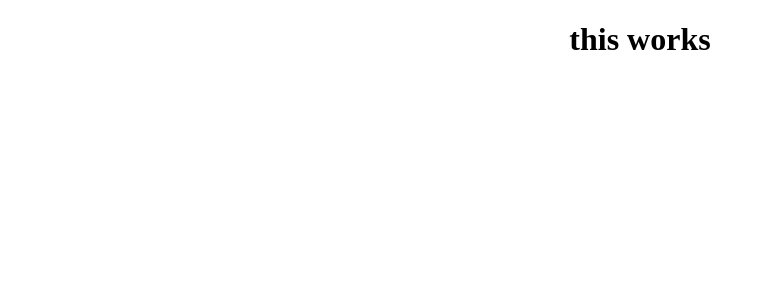
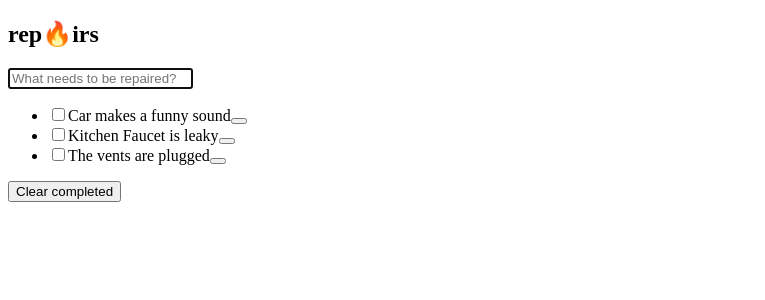
Before and after one commit to YanjunYu-1/git-class-prictice, a React (Create React App) app in the folder 20220601/repair-list/: page / in a window 1280 px wide. Shown: the top 300 px of the page, without its empty margins (0-765 px from the left). Built offline with nearby package versions, Linux system fonts and the light colour scheme.

Commit message:
3.将有用的代码copy到App.js中

```diff
--- a/20220601/repair-list/src/App.js
+++ b/20220601/repair-list/src/App.js
@@ -2,9 +2,41 @@ import './App.css';
 
 function App() {
   return (
-    <div className="App">
-      <h1>this works</h1>
-    </div>
+    <section className="fixmeapp">
+        <header className="header">
+          <h1>rep🔥irs</h1>
+          <form>
+            <input className="new-repair" placeholder="What needs to be repaired?" autofocus="" />
+          </form>
+        </header>
+        <section className="main">
+          <ul className="repair-list">
+          <li data-id="2" className="">
+            <div className="view">
+              <input className="toggle" type="checkbox" />
+              <label>Car makes a funny sound</label>
+              <button className="destroy"></button>
+            </div>
+          </li>
+          <li data-id="1" className="completed">
+            <div className="view">
+              <input className="toggle" type="checkbox" checked="" />
+              <label>Kitchen Faucet is leaky</label>
+              <button className="destroy"></button>
+            </div>
+          </li>
+          <li data-id="0" className="">
+            <div className="view">
+              <input className="toggle" type="checkbox" />
+              <label>The vents are plugged</label>
+              <button className="destroy"></button>
+            </div>
+          </li></ul>
+        </section>
+        <footer className="footer">
+          <button className="clear-completed">Clear completed</button>
+        </footer>
+      </section>
   );
 }
 
```
Also changed, not shown: 1 other file (tests, documents, lock files or other folders).
